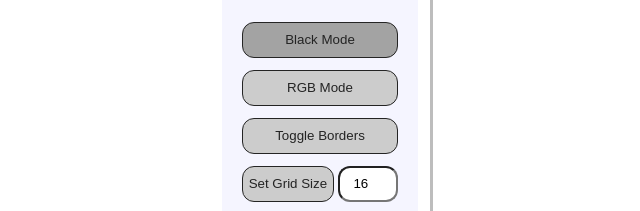
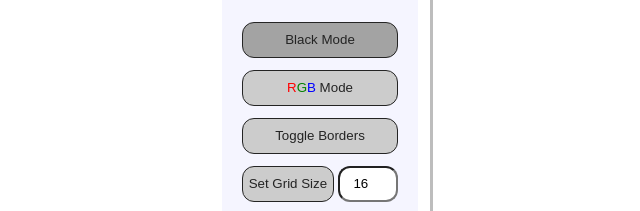
Before and after one commit to dziubenzo/odin-etch-a-sketch, a plain HTML site: page index.html in a window 1280 px wide. Shown: the part 304-515 px from the top of the page, 61-701 px from the left. Drawn offline with Linux system fonts and the light colour scheme.

Commit message:
Add colour to RGB letters in RGB mode button

```diff
--- a/css/styles.css
+++ b/css/styles.css
@@ -73,3 +73,15 @@ button:hover,
 button.pressed {
   background-color: rgb(163, 163, 163);
 }
+
+.r-letter {
+  color: red;
+}
+
+.g-letter {
+  color: green;
+}
+
+.b-letter {
+  color: blue;
+}
--- a/index.html
+++ b/index.html
@@ -14,7 +14,10 @@
     <div class="content">
       <div class="controls">
         <button class="black-mode-button">Black Mode</button>
-        <button class="rgb-mode-button">RGB Mode</button>
+        <button class="rgb-mode-button">
+          <span class="r-letter">R</span><span class="g-letter">G</span
+          ><span class="b-letter">B</span> Mode
+        </button>
         <button class="toggle-borders-button">Toggle Borders</button>
         <div class="grid-size">
           <button class="grid-size-button">Set Grid Size</button>
```
